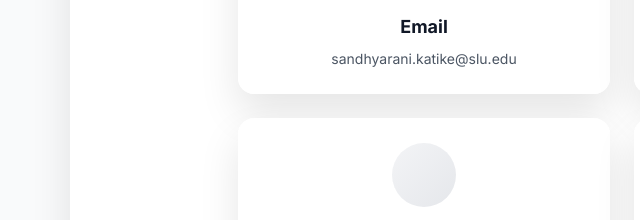
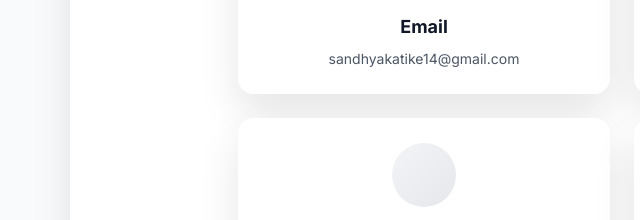
Before and after one commit to sandhyakatike/Data_Anaylst_Portfolio, a plain HTML site: page index.html in a window 1280 px wide. Shown: the part 3690-3910 px from the top of the page, 18-658 px from the left. Drawn offline with nearby package versions, Linux system fonts and the light colour scheme; some icons are missing.

Commit message:
Update email contact information in index.html

```diff
--- a/index.html
+++ b/index.html
@@ -779,12 +779,12 @@
                     I'm always open to discussing new opportunities, collaborations, or just having a chat about data science and technology.
                 </p>
                 <div class="grid grid-cols-1 md:grid-cols-2 lg:grid-cols-2 gap-6">
-                    <a href="mailto:sandhyarani.katike@slu.edu" class="glass p-6 hover:scale-105 transition-all duration-300 group">
+                    <a href="mailto:sandhyakatike14@gmail.com" class="glass p-6 hover:scale-105 transition-all duration-300 group">
                         <div class="bg-gradient-to-br from-blue-100 to-blue-200 dark:from-blue-900/30 dark:to-blue-800/30 w-16 h-16 rounded-full flex items-center justify-center mx-auto mb-4">
                             <i data-lucide="mail" class="w-8 h-8 text-blue-600 dark:text-blue-400 group-hover:scale-110 transition-transform"></i>
                         </div>
                         <h3 class="font-bold text-lg text-gray-900 dark:text-white mb-2">Email</h3>
-                        <p class="text-gray-600 dark:text-gray-400 text-sm">sandhyarani.katike@slu.edu</p>
+                        <p class="text-gray-600 dark:text-gray-400 text-sm">sandhyakatike14@gmail.com</p>
                     </a>
 
                     <a href="https://www.linkedin.com/in/sandhya-rani-25a8811a7/" target="_blank" class="glass p-6 hover:scale-105 transition-all duration-300 group">
@@ -822,7 +822,7 @@
             <a href="https://www.linkedin.com/in/sandhya-rani-25a8811a7/" aria-label="LinkedIn" class="inline-block p-4 rounded-full bg-gray-100 dark:bg-gray-800 hover:bg-gray-200 dark:hover:bg-gray-700 transition-colors duration-300 hover:scale-110 transform">
                 <i data-lucide="linkedin" class="w-6 h-6 text-gray-700 dark:text-gray-300"></i>
             </a>
-            <a href="mailto:sandhyarani.katike@slu.edu" aria-label="Email" class="inline-block p-4 rounded-full bg-gray-100 dark:bg-gray-800 hover:bg-gray-200 dark:hover:bg-gray-700 transition-colors duration-300 hover:scale-110 transform">
+            <a href="mailto:sandhyakatike14@gmail.com" aria-label="Email" class="inline-block p-4 rounded-full bg-gray-100 dark:bg-gray-800 hover:bg-gray-200 dark:hover:bg-gray-700 transition-colors duration-300 hover:scale-110 transform">
                 <i data-lucide="mail" class="w-6 h-6 text-gray-700 dark:text-gray-300"></i>
             </a>
         </div>
```
